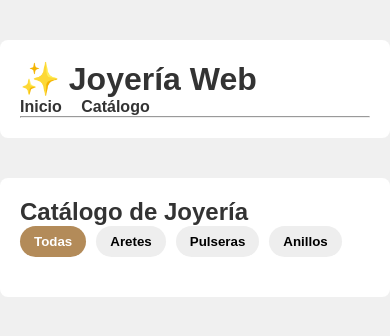
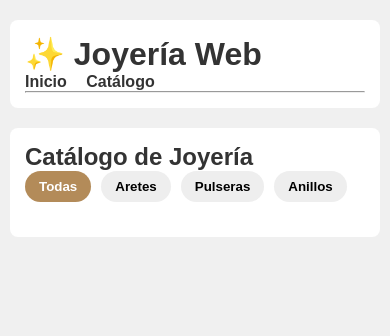
Before and after one commit to Jonasjpg/joyeria-web-catalogo, a Flask app: page /catalogo in a window 390 px wide. Shown: the top 336 px of the page. Run offline with Flask 3, Linux system fonts and the light colour scheme.

Commit message:
ux: responsive mobile.first y scroll interno en modal

```diff
--- a/src/static/css/style.css
+++ b/src/static/css/style.css
@@ -114,6 +114,8 @@
 
     transform: scale(0.9);
     transition: transform 0.3s ease;
+    max-height: 90vh;
+    overflow-y: auto;
 }
 
 .modal.show .modal-content {
@@ -159,3 +161,44 @@
     background: #b38b59;
     color: white;
 }
+
+@media (max-width: 480px) {
+
+    .container {
+        margin: 20px 10px;
+        padding: 15px;
+    }
+
+    .catalogo {
+        grid-template-columns: 1fr;
+    }
+
+    .card {
+        padding: 12px;
+    }
+
+    .filtros {
+        overflow: auto;
+        flex-wrap: nowrap;
+    }
+
+    .filtro-btn {
+        white-space: nowrap;
+        flex-shrink: 0;
+    }
+
+    .modal-content {
+        max-width: 90%;
+        max-height: 90%;
+    }
+}
+
+@media (max-width: 768px) {
+    .catalogo {
+        grid-template-columns: repeat(2, 1fr);
+    }
+
+    .modal-content {
+        max-width: 80%;
+    }
+}
```
